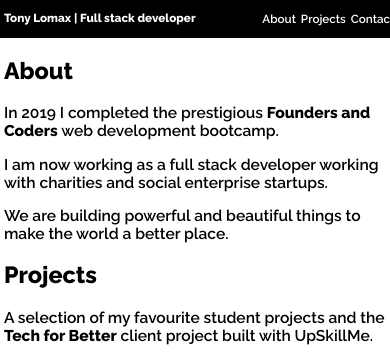
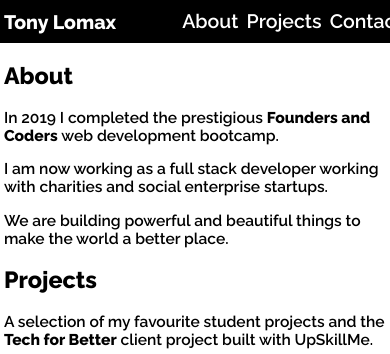
Before and after one commit to tonylomax/Portfolio, a website: page index.html in a window 390 px wide. Shown: the top 354 px of the page. Drawn offline with nearby package versions, Linux system fonts and the light colour scheme.

Commit message:
Added in mobile responsivness 2

```diff
--- a/index.html
+++ b/index.html
@@ -18,6 +18,7 @@
     <header class="navbar">
 
       <h1 class="navbar__title">Tony Lomax | Full stack developer</h1>
+      <h1 class="navbar__title-mobile">Tony Lomax</h1>
 
       <ul class="navbar__links__container">
 
--- a/stylesheet.css
+++ b/stylesheet.css
@@ -23,6 +23,10 @@ body {
   color: white;
   margin-left: 1%;
   font-size: 3vw;
+}
+
+.navbar__title-mobile {
+  display: none;
 }
 
 .navbar__links__container {
@@ -277,34 +281,46 @@ figure.hover-animation.hover h2 {
 
 /* /////////// Media queries //////////// */
 
-/* @media only screen and (max-width: 900px) {
-  .navbar__title {
-    font-size: 1.5em;
-  } */
-
-/* body {
-    background-color: lightblue;
-  }
-} */
-
 @media only screen and (max-width: 400px) {
   body {
     font-size: 4vw;
   }
 
-  .navbar__title {
-    padding-top: 2.25%;
-    font-size: 3vw;
-  }
   .navbar__list {
     padding-top: 0;
   }
 
   .navbar__links__container > * {
-    font-size: 3vw;
+    font-size: 5vw;
+  }
+
+  .navbar__title {
+    display: none;
+  }
+
+  .navbar__title-mobile {
+    display: block;
+    font-family: "Raleway", sans-serif;
+    color: white;
+    padding-top: 2%;
+    margin-left: 1%;
+    font-size: 5vw;
   }
 
   figure.hover-animation {
     flex-basis: 90%;
   }
+
+  .label__message,
+  .label__name,
+  .label__email {
+    font-size: 4vw;
+  }
+
+  .form input {
+    font-size: 3.5vw;
+  }
+  .form button {
+    font-size: 4vw;
+  }
 }
```
